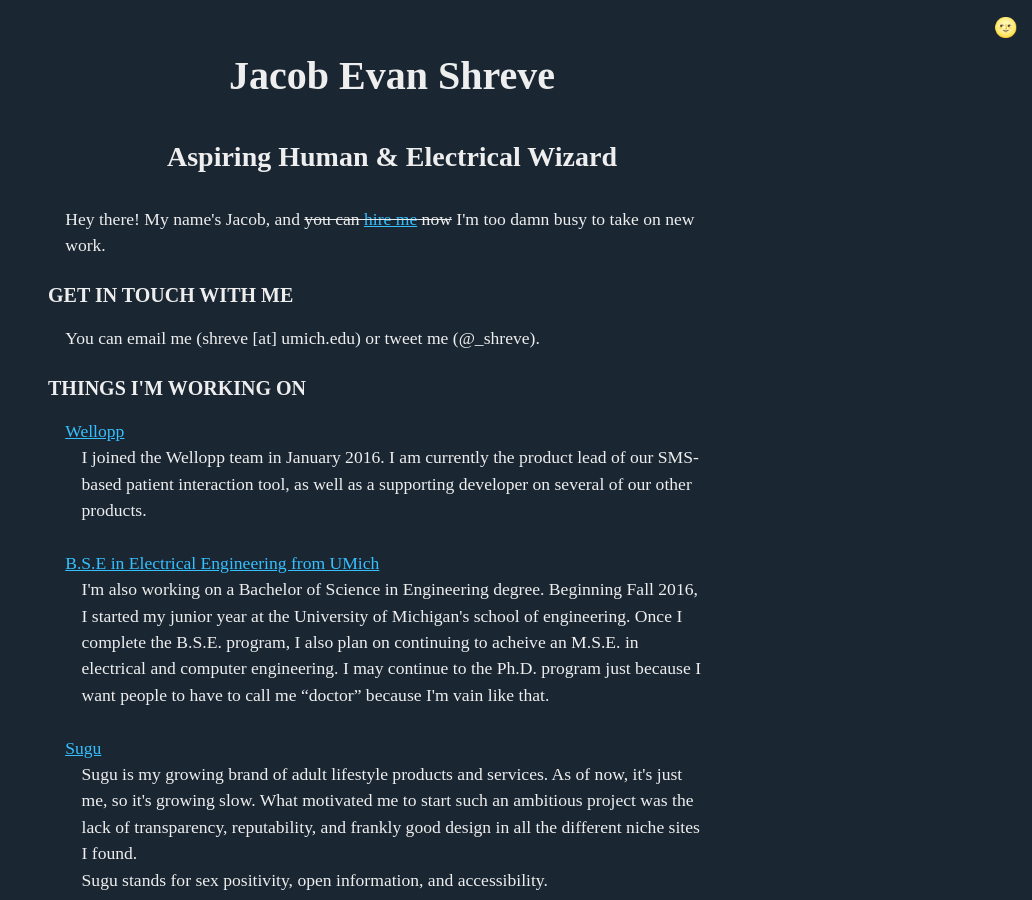
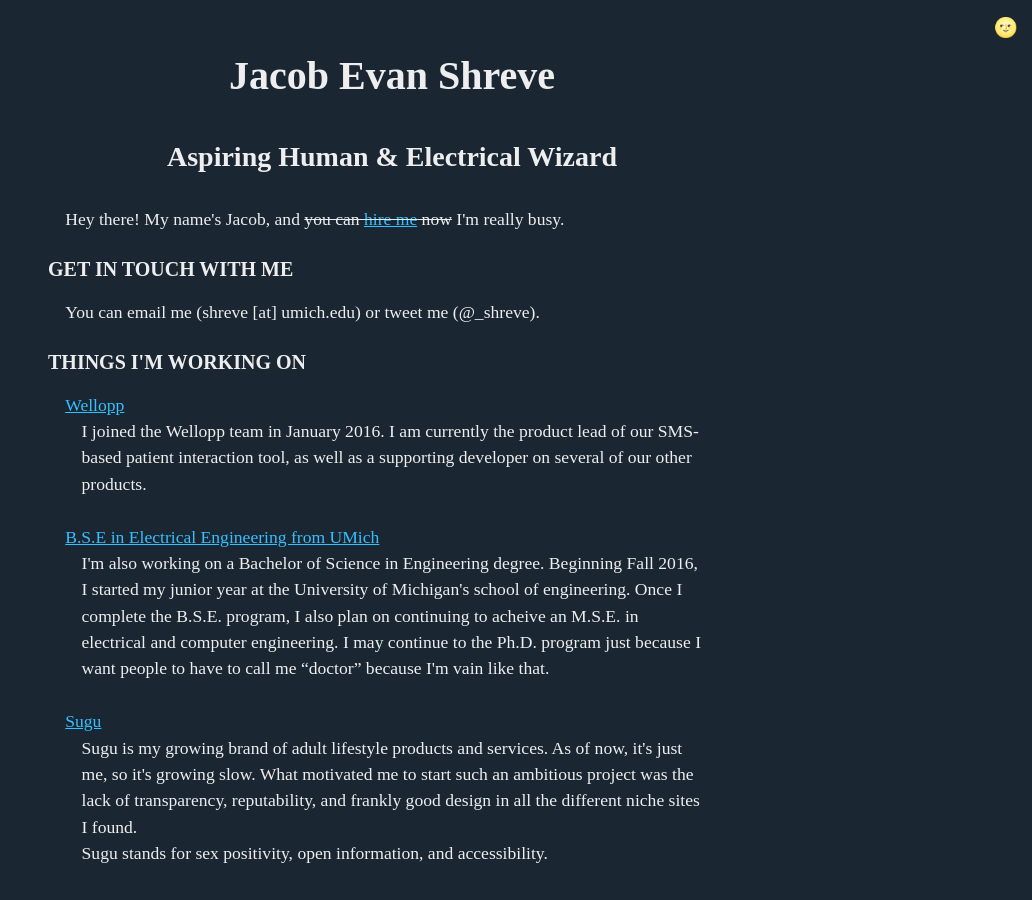
Before and after one commit to shreve/shreve.io, a Jekyll site: the page built from index.html, in a window 1280 px wide and 900 px high. Shown: the whole window, without its empty margins (248-1280 px from the left). Built offline with Jekyll 4.4.1, drawn with Linux system fonts in a browser that asks for light colours; comment, search, counter and statistics services are not loaded.

Commit message:
Remove 'damn' from index

```diff
--- a/index.html
+++ b/index.html
@@ -10,7 +10,7 @@ description: I'm a student at UMich, a lead developer at Wellopp, and someone lo
 </header>
 <article>
   <p>
-    Hey there! My name's Jacob, and <span class="strike">you can <a href="/hire-me" title="Hire Jacob Evan Shreve">hire me</a> now</span> I'm too damn busy to take on new work.
+    Hey there! My name's Jacob, and <span class="strike">you can <a href="/hire-me" title="Hire Jacob Evan Shreve">hire me</a> now</span> I'm really busy.
   </p>
   <h3>Get in touch with me</h3>
   <p>
```
